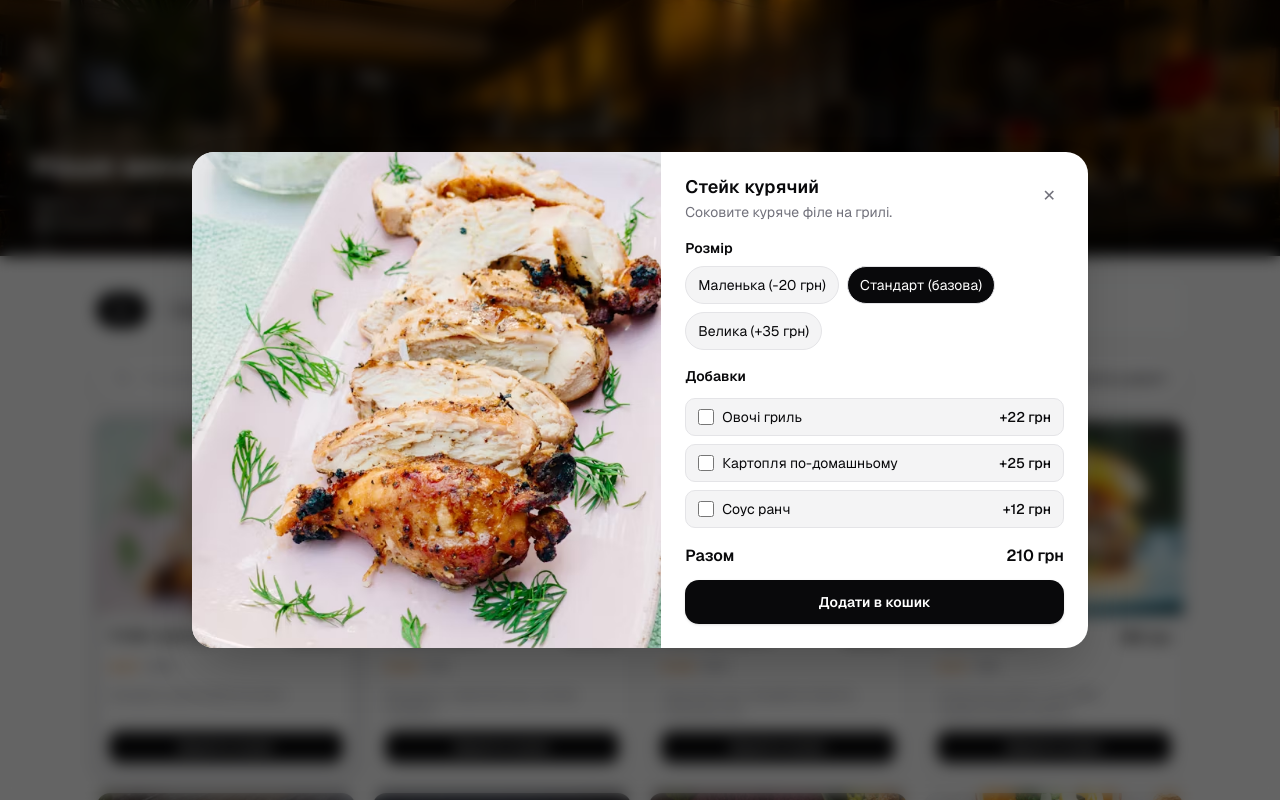
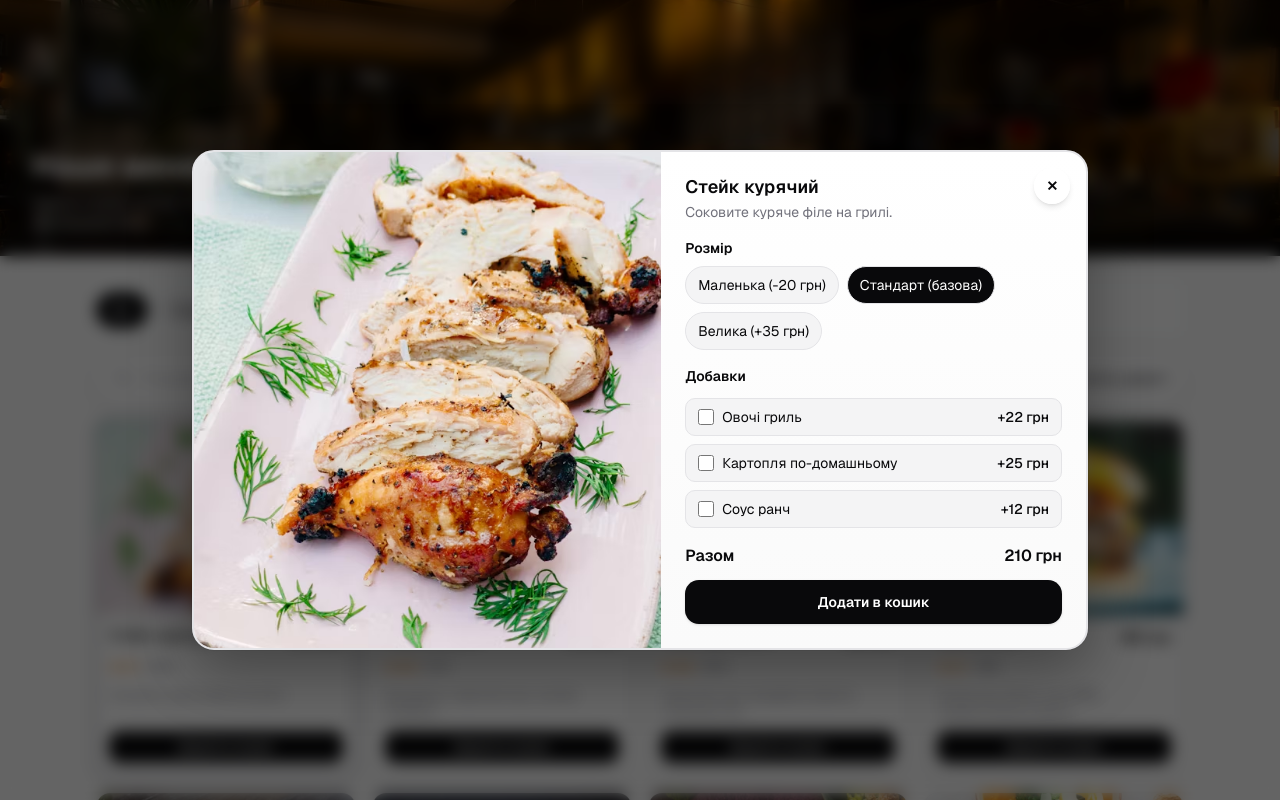
Before and after one commit to denyszaritskyi/comand-work, a Next.js app: page / in a window 1280 px wide. Both pictures are taken after a click on the button 226 px from the left and 597 px from the top of the page. Shown: the top 800 px of the page. Built offline with nearby package versions, Linux system fonts and the light colour scheme.

Commit message:
feat: add border to ,odal window

```diff
--- a/src/components/DishDialog.tsx
+++ b/src/components/DishDialog.tsx
@@ -32,8 +32,16 @@ export default function DishDialog({
         role="dialog"
         aria-modal="true"
         aria-label={dish.name}
-        className="bg-background relative z-10 w-full max-w-4xl overflow-hidden rounded-3xl shadow-2xl sm:max-h-[90vh]"
+        className="relative z-10 w-full max-w-4xl overflow-hidden rounded-3xl border-2 border-zinc-200 bg-gradient-to-b from-white to-zinc-50 shadow-[0_20px_60px_rgba(0,0,0,0.35)] ring-1 ring-black/5 sm:max-h-[90vh]"
       >
+        <button
+          type="button"
+          onClick={onClose}
+          className="text-foreground absolute top-4 right-4 z-20 cursor-pointer rounded-full bg-white/90 px-3 py-2 text-sm font-semibold shadow-md backdrop-blur transition hover:bg-white"
+          aria-label="Закрити"
+        >
+          ✕
+        </button>
         <div className="grid gap-0 sm:grid-cols-[1.1fr_1fr]">
           <div className="relative min-h-[260px] overflow-hidden sm:max-h-[90vh] sm:min-h-[480px]">
             <Image
@@ -46,7 +54,7 @@ export default function DishDialog({
             />
           </div>
           <div className="flex max-h-[90vh] flex-col gap-4 overflow-y-auto p-5 sm:p-6">
-            <div className="flex items-start justify-between gap-3">
+            <div className="flex items-start gap-3">
               <div className="space-y-1">
                 <h2 className="text-lg leading-tight font-semibold">
                   {dish.name}
@@ -55,14 +63,6 @@ export default function DishDialog({
                   {dish.description}
                 </p>
               </div>
-              <button
-                type="button"
-                onClick={onClose}
-                className="text-muted-foreground hover:text-foreground ml-auto cursor-pointer rounded-full p-2 transition"
-                aria-label="Закрити"
-              >
-                ✕
-              </button>
             </div>
 
             <div className="space-y-2">
```
